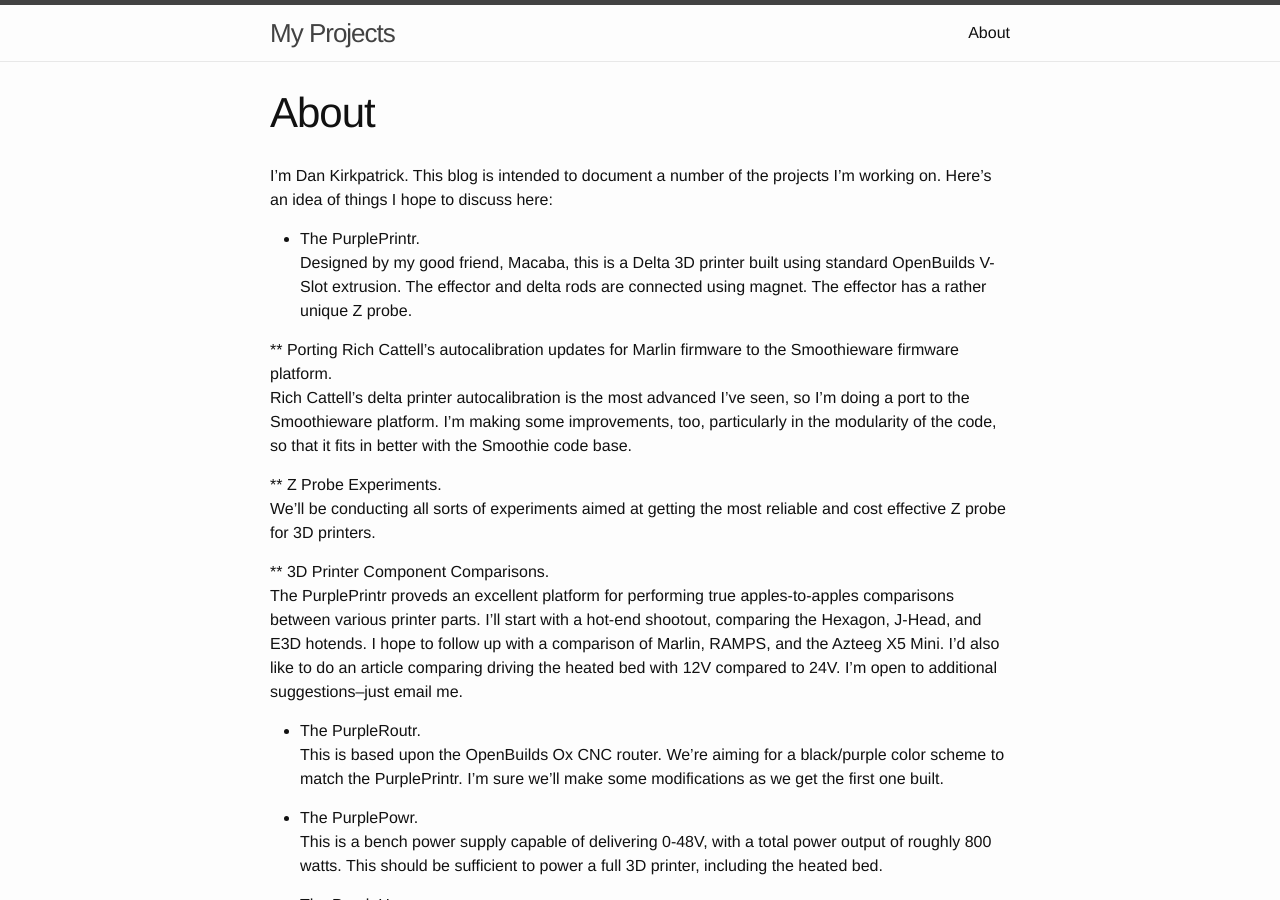
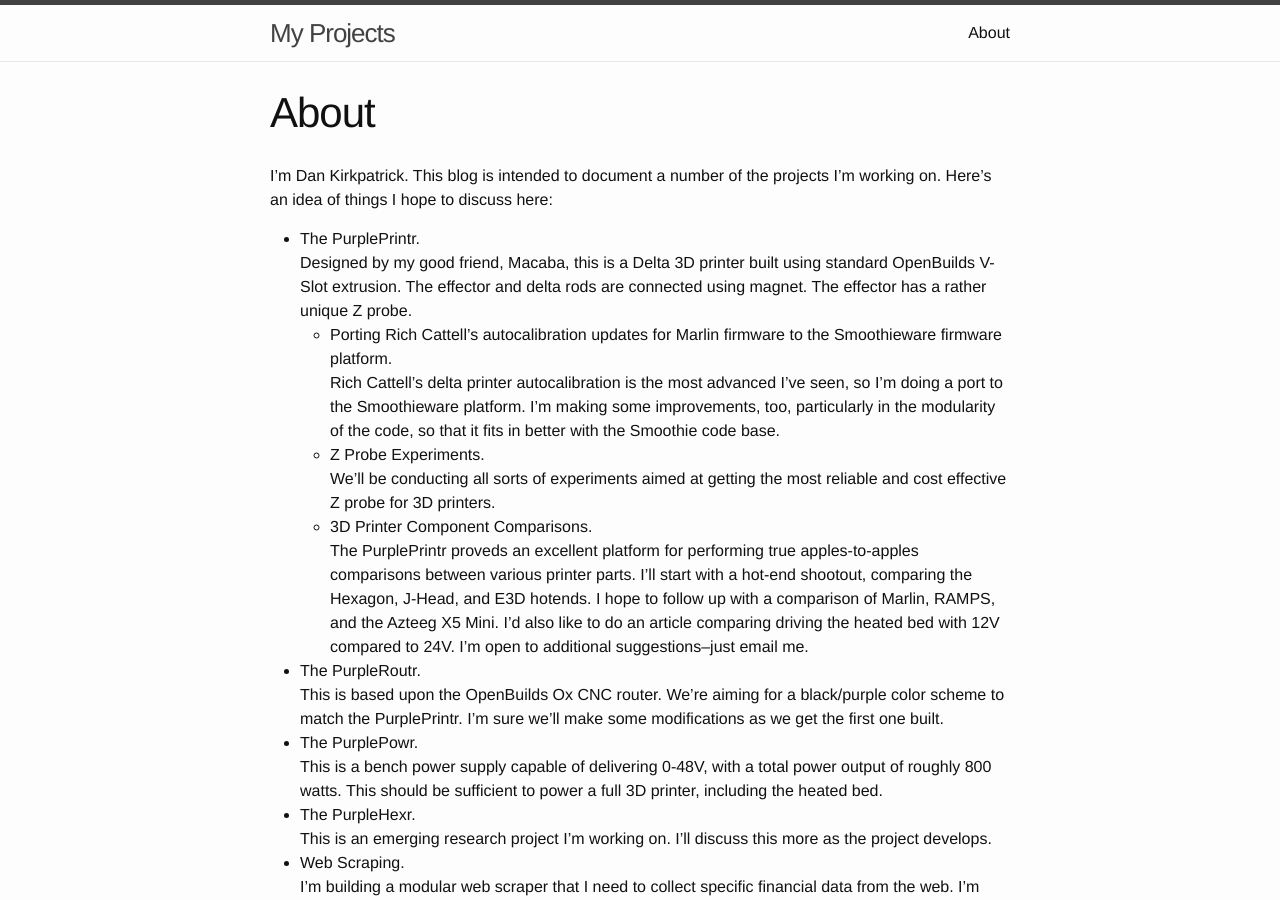
Before and after one commit to dankirkpatrick/dankirkpatrick.github.io, a Jekyll site: the page built from about.md, in a window 1280 px wide and 900 px high. Built offline with Jekyll 4.4.1, drawn with Linux system fonts in a browser that asks for light colours.

Commit message:
Initial commit with Jekyll

```diff
--- a/about.md
+++ b/about.md
@@ -6,32 +6,23 @@ permalink: /about/
 
 I'm Dan Kirkpatrick.  This blog is intended to document a number of the projects I'm working on.  Here's an idea of things I hope to discuss here:
 
-* The PurplePrintr.
+- The PurplePrintr.
   Designed by my good friend, Macaba, this is a Delta 3D printer built using standard OpenBuilds V-Slot extrusion.  The effector and delta rods are connected using magnet.  The effector has a rather unique Z probe.
-
-** Porting Rich Cattell's autocalibration updates for Marlin firmware to the Smoothieware firmware platform.
-   Rich Cattell's delta printer autocalibration is the most advanced I've seen, so I'm doing a port to the Smoothieware platform.  I'm making some improvements, too, particularly in the modularity of the code, so that it fits in better with the Smoothie code base.
-
-** Z Probe Experiments.
-   We'll be conducting all sorts of experiments aimed at getting the most reliable and cost effective Z probe for 3D printers.
-
-** 3D Printer Component Comparisons.
-   The PurplePrintr proveds an excellent platform for performing true apples-to-apples comparisons between various printer parts.  I'll start with a hot-end shootout, comparing the Hexagon, J-Head, and E3D hotends.  I hope to follow up with a comparison of Marlin, RAMPS, and the Azteeg X5 Mini.  I'd also like to do an article comparing driving the heated bed with 12V compared to 24V.  I'm open to additional suggestions--just email me.
-
-* The PurpleRoutr.
+  - Porting Rich Cattell's autocalibration updates for Marlin firmware to the Smoothieware firmware platform.
+    Rich Cattell's delta printer autocalibration is the most advanced I've seen, so I'm doing a port to the Smoothieware platform.  I'm making some improvements, too, particularly in the modularity of the code, so that it fits in better with the Smoothie code base.
+  - Z Probe Experiments.
+    We'll be conducting all sorts of experiments aimed at getting the most reliable and cost effective Z probe for 3D printers.
+  - 3D Printer Component Comparisons.
+    The PurplePrintr proveds an excellent platform for performing true apples-to-apples comparisons between various printer parts.  I'll start with a hot-end shootout, comparing the Hexagon, J-Head, and E3D hotends.  I hope to follow up with a comparison of Marlin, RAMPS, and the Azteeg X5 Mini.  I'd also like to do an article comparing driving the heated bed with 12V compared to 24V.  I'm open to additional suggestions--just email me.
+- The PurpleRoutr.
   This is based upon the OpenBuilds Ox CNC router.  We're aiming for a black/purple color scheme to match the PurplePrintr.  I'm sure we'll make some modifications as we get the first one built.
-
-* The PurplePowr.
+- The PurplePowr.
   This is a bench power supply capable of delivering 0-48V, with a total power output of roughly 800 watts.  This should be sufficient to power a full 3D printer, including the heated bed.
-
-* The PurpleHexr.
+- The PurpleHexr.
   This is an emerging research project I'm working on.  I'll discuss this more as the project develops.
-
-* Web Scraping.
+- Web Scraping.
   I'm building a modular web scraper that I need to collect specific financial data from the web.  I'm hoping to make the scraper fully open-source, and provide a SAAS that aims to connect people that need data with people that build scrapers.  The scraper separates the GUI from the scrapers, allowing for distributed scraping with central data storage.  I'm hoping to include data syndication pieces, allowing data repositories to connect to one another for fully distrubted data storage, as well.  Again, this is an emerging project for me, so more details will be made available over time.
-
-* Programming Spheros and Ollies.
+- Programming Spheros and Ollies.
   I've been working with the Maker's Club I conduct at my children's school to program Spheros and Ollies using CylonJS.  This allows me to control the devices using an XBox controller, synchronize multiple devices for a "Sphero Ballet", and much more.  CylonJS also supports loads of inputs and outputs, and may become my go-to framework for rapid development of microcontroller-driven devices.
-
-* Building Mods for Minecraft.
+- Building Mods for Minecraft.
   Another project of interest to many of the students I work with is the design and development on Minecraft mods.  I'll document some of the approaches that I've used successfully here.
```
